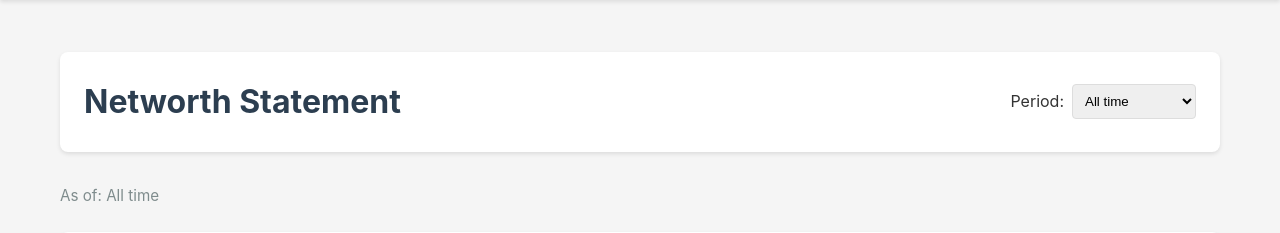
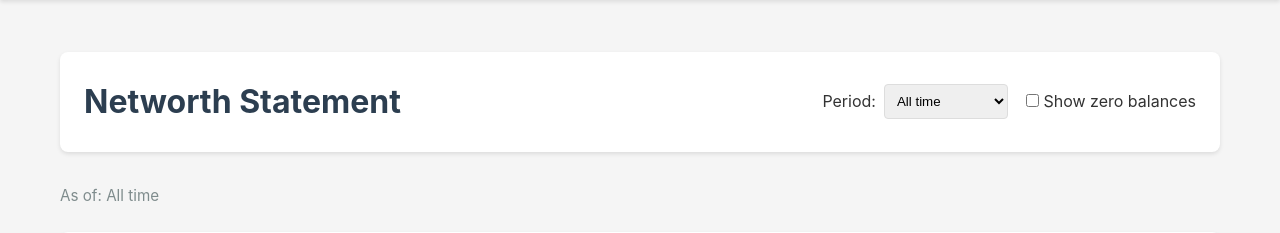
Before and after one commit to nitinku5021a/PerFinPy, a Flask app: page /reports/networth in a window 1280 px wide. Shown: the part 70-303 px from the top of the page. Run offline with Flask 2, Linux system fonts and the light colour scheme.

Commit message:
improved

```diff
--- a/app/routes/reports.py
+++ b/app/routes/reports.py
@@ -37,16 +37,22 @@ def get_roots_for_type(account_type):
     return list(roots.values())
 
 
-def build_two_level_tree(parent_accounts, start_date, end_date):
-    """Build a two-level tree (parent -> children -> grandchildren) with balances for rendering."""
+def build_two_level_tree(parent_accounts, start_date, end_date, show_zero=False, tol=0.005):
+    """Build a two-level tree (parent -> children -> grandchildren) with balances for rendering.
+
+    If show_zero is False (default), accounts with balances whose absolute value <= tol will be omitted.
+    Parents are omitted only if they and all their descendants are effectively zero.
+    """
     accounts_with_balance = []
     for acc in parent_accounts:
+        # Compute parent balance
+        parent_balance = acc.get_group_balance(start_date, end_date) if acc.is_group() else acc.get_balance(start_date, end_date)
         account_data = {
             'account': acc,
-            'balance': acc.get_group_balance(start_date, end_date) if acc.is_group() else acc.get_balance(start_date, end_date),
+            'balance': parent_balance,
             'children': []
         }
-        # Add children and grandchildren
+        # Add children and grandchildren; skip zero balances when requested
         for child in acc.children:
             child_balance = child.get_group_balance(start_date, end_date) if child.is_group() else child.get_balance(start_date, end_date)
             child_data = {
@@ -56,12 +62,21 @@ def build_two_level_tree(parent_accounts, start_date, end_date):
             }
             for grandchild in child.children:
                 gc_balance = grandchild.get_group_balance(start_date, end_date) if grandchild.is_group() else grandchild.get_balance(start_date, end_date)
+                # Skip zero grandchildren if not showing zeros
+                if not show_zero and abs(gc_balance) <= tol:
+                    continue
                 gc_data = {
                     'account': grandchild,
                     'balance': gc_balance
                 }
                 child_data['children'].append(gc_data)
+            # Skip child if it's zero and has no non-zero grandchildren (unless show_zero)
+            if not show_zero and abs(child_balance) <= tol and len(child_data['children']) == 0:
+                continue
             account_data['children'].append(child_data)
+        # Skip parent if zero and no children left (unless show_zero)
+        if not show_zero and abs(parent_balance) <= tol and len(account_data['children']) == 0:
+            continue
         accounts_with_balance.append(account_data)
     return accounts_with_balance
 
@@ -77,10 +92,13 @@ def networth():
     liabilities = Account.query.filter_by(account_type='Liability', parent_id=None).all()
     equity = Account.query.filter_by(account_type='Equity', parent_id=None).all()
 
+    # Determine whether to show zero balances based on query parameter
+    show_zero = request.args.get('show_zero', '0') in ('1', 'true', 'True')
+
     # Build two-level trees for display
-    asset_accounts = build_two_level_tree(assets, start_date, end_date)
-    liability_accounts = build_two_level_tree(liabilities, start_date, end_date)
-    equity_accounts = build_two_level_tree(equity, start_date, end_date)
+    asset_accounts = build_two_level_tree(assets, start_date, end_date, show_zero=show_zero)
+    liability_accounts = build_two_level_tree(liabilities, start_date, end_date, show_zero=show_zero)
+    equity_accounts = build_two_level_tree(equity, start_date, end_date, show_zero=show_zero)
 
     # Calculate totals
     total_assets = sum(acc['balance'] for acc in asset_accounts)
@@ -107,6 +125,7 @@ def networth():
                          start_date=start_date,
                          end_date=end_date,
                          period=period,
+                         show_zero=show_zero,
                          abs=abs)
 
 @bp.route('/balance-sheet')
@@ -126,8 +145,10 @@ def income_statement():
     income_roots = get_roots_for_type('Income')
     expense_roots = get_roots_for_type('Expense')
 
-    income_accounts = build_two_level_tree(income_roots, start_date, end_date)
-    expense_accounts = build_two_level_tree(expense_roots, start_date, end_date)
+    show_zero = request.args.get('show_zero', '0') in ('1', 'true', 'True')
+
+    income_accounts = build_two_level_tree(income_roots, start_date, end_date, show_zero=show_zero)
+    expense_accounts = build_two_level_tree(expense_roots, start_date, end_date, show_zero=show_zero)
 
     # Totals: income are typically credit (use absolute value), expenses are debit
     total_income = sum(abs(item['balance']) for item in income_accounts)
@@ -144,6 +165,7 @@ def income_statement():
                          start_date=start_date,
                          end_date=end_date,
                          period=period,
+                         show_zero=show_zero,
                          abs=abs)
 
 def get_net_income(start_date=None, end_date=None):
--- a/app/templates/reports/income_statement.html
+++ b/app/templates/reports/income_statement.html
@@ -7,11 +7,14 @@
     <h1>Income Statement</h1>
     <div class="report-period">
         <label for="period">Period:</label>
-        <select id="period" onchange="window.location.href='?period=' + this.value">
+        <select id="period" onchange="window.location.href='?period=' + this.value + '&show_zero=' + (document.getElementById('show_zero') && document.getElementById('show_zero').checked ? '1' : '0')">
             <option value="all" {% if period == 'all' %}selected{% endif %}>All time</option>
             <option value="ytd" {% if period == 'ytd' %}selected{% endif %}>Year to Date</option>
             <option value="current_month" {% if period == 'current_month' %}selected{% endif %}>Current Month</option>
         </select>
+        <label style="margin-left: 10px; font-weight: normal;">
+            <input id="show_zero" type="checkbox" onchange="window.location.href='?period=' + (document.getElementById('period').value || 'all') + '&show_zero=' + (this.checked ? '1' : '0')" {% if show_zero %}checked{% endif %}> Show zero balances
+        </label>
     </div>
 </div>
 
--- a/app/templates/reports/networth.html
+++ b/app/templates/reports/networth.html
@@ -7,11 +7,14 @@
     <h1>Networth Statement</h1>
     <div class="report-period">
         <label for="period">Period:</label>
-        <select id="period" onchange="window.location.href='?period=' + this.value">
+        <select id="period" onchange="window.location.href='?period=' + this.value + '&show_zero=' + (document.getElementById('show_zero') && document.getElementById('show_zero').checked ? '1' : '0')">
             <option value="all" {% if period == 'all' %}selected{% endif %}>All time</option>
             <option value="ytd" {% if period == 'ytd' %}selected{% endif %}>Year to Date</option>
             <option value="current_month" {% if period == 'current_month' %}selected{% endif %}>Current Month</option>
         </select>
+        <label style="margin-left: 10px; font-weight: normal;">
+            <input id="show_zero" type="checkbox" onchange="window.location.href='?period=' + (document.getElementById('period').value || 'all') + '&show_zero=' + (this.checked ? '1' : '0')" {% if show_zero %}checked{% endif %}> Show zero balances
+        </label>
     </div>
 </div>
 
```
Also changed, not shown: excel_account.py (added, +48 -0 lines), tests/test_reports_hide_zero.py (added, +81 -0 lines).
